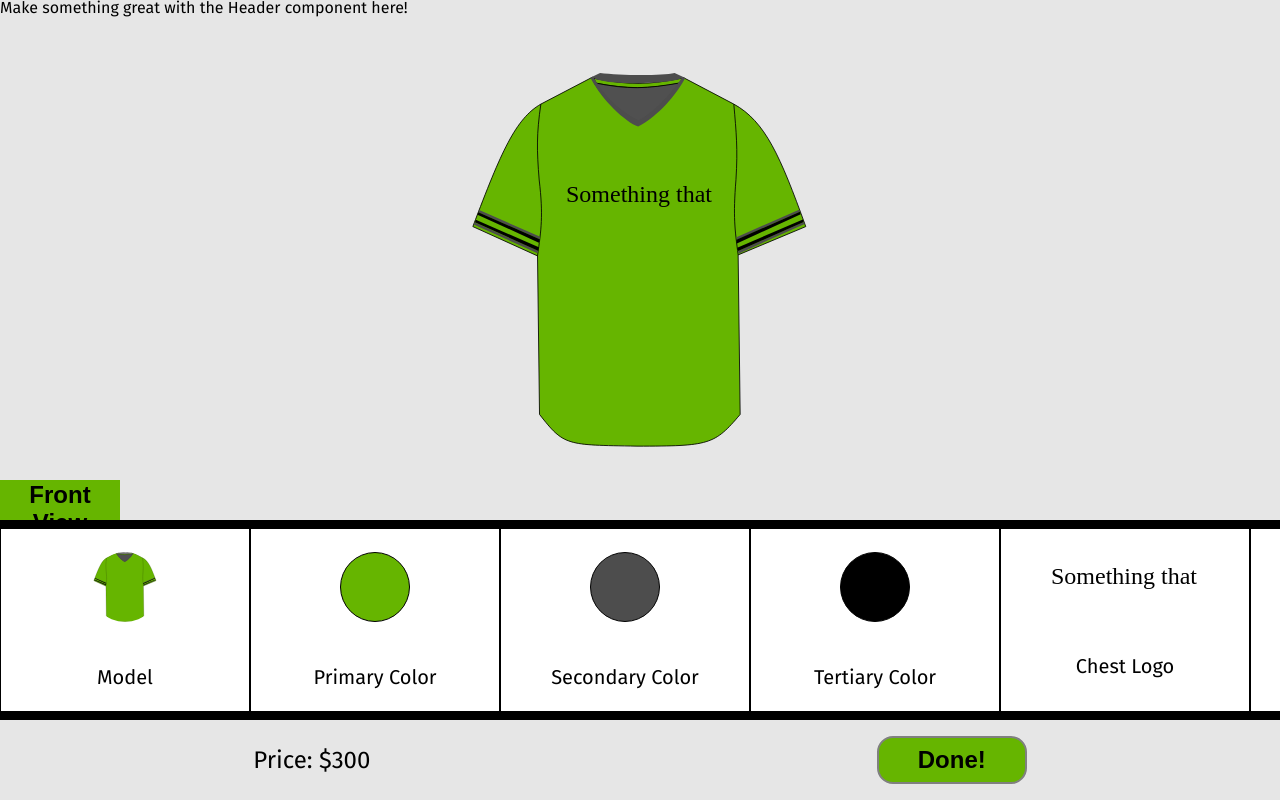
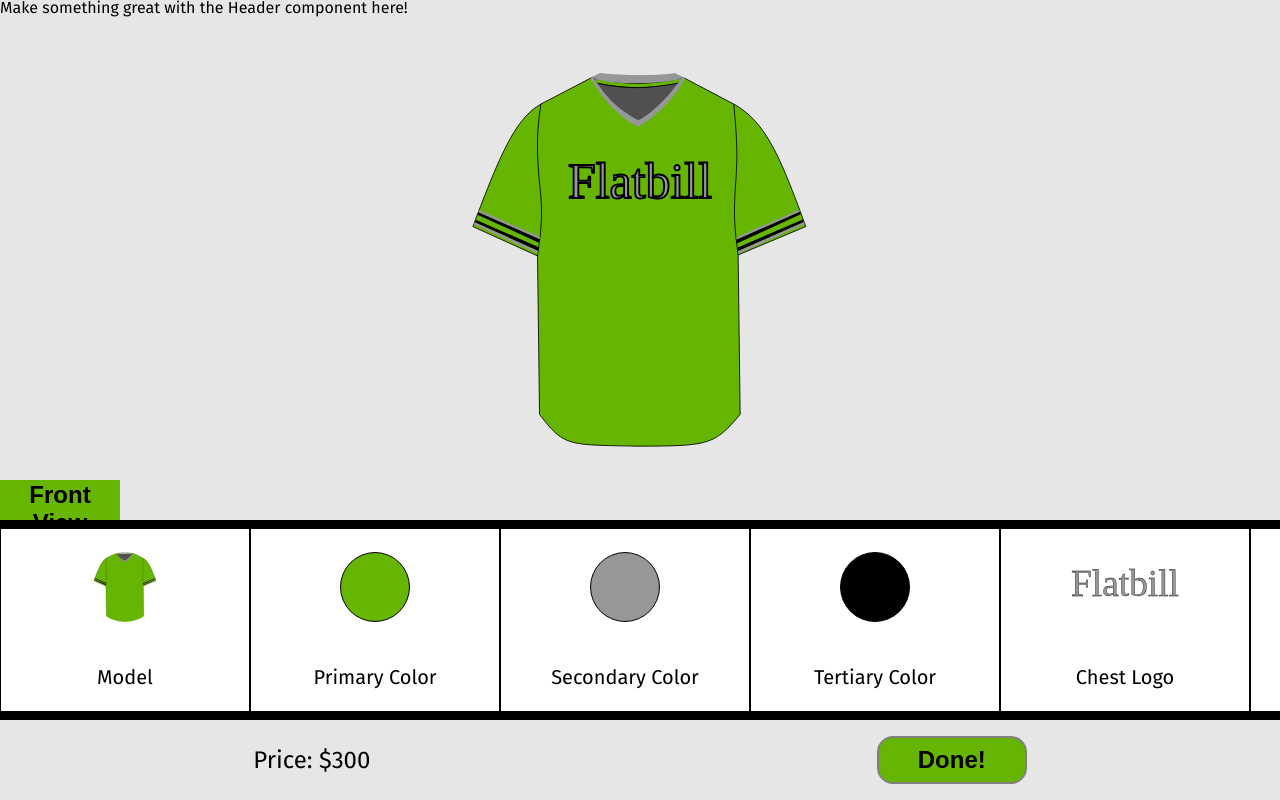
Before and after one commit to anthonyshew/flatbill-customizer, a React (Create React App) app in the folder client/: page / in a window 1280 px wide. Built offline with nearby package versions, Linux system fonts and the light colour scheme; a web font is replaced by a local one.

Commit message:
Massive chest logo custimizing progress.

```diff
--- a/client/package.json
+++ b/client/package.json
@@ -4,15 +4,14 @@
   "private": true,
   "proxy": "http://localhost:5000",
   "dependencies": {
+    "font-picker-react": "^3.5.0",
     "gsap": "^3.1.1",
     "node-sass": "^4.13.1",
     "react": "^16.12.0",
     "react-dom": "^16.12.0",
     "react-ga": "^2.7.0",
-    "react-lazyload": "^2.6.5",
     "react-router-dom": "^5.1.2",
-    "react-scripts": "^3.3.1",
-    "react-transition-group": "^4.3.0"
+    "react-scripts": "^3.3.1"
   },
   "scripts": {
     "start": "react-scripts start",
--- a/client/src/components/DefaultSlider/DefaultSlider.js
+++ b/client/src/components/DefaultSlider/DefaultSlider.js
@@ -2,7 +2,8 @@ import React from 'react'
 import SliderItem from '../SliderItem/SliderItem'
 
 import useStateValue from '../../lib/hooks/useStateValue'
-import SVG from '../SVG/SVG'
+import SVG from '../SVG'
+import ChestLogo from '../lib/ChestLogo'
 
 const DefaultSlider = ({ ...props }) => {
 
@@ -10,7 +11,6 @@ const DefaultSlider = ({ ...props }) => {
         primaryColor,
         secondaryColor,
         tertiaryColor,
-        chestLogo,
         leftArmLogo,
         rightArmLogo }, dispatch] = useStateValue()
 
@@ -35,7 +35,7 @@ const DefaultSlider = ({ ...props }) => {
         clickHandler: () => dispatch({ type: "EDITOR_CHANGE", menu: 'tertiaryColor' })
     },
     {
-        image: <p className="chest-logo" style={{ maxWidth: "150px", whiteSpace: "nowrap", overflow: "hidden", padding: "1px", fontFamily: chestLogo.fontFamily, fontSize: chestLogo.fontSize + "px" }}>{chestLogo.text}</p>,
+        image: <ChestLogo avatarImage className="avatar jersey-text" fontSize="32px" />,
         text: 'Chest Logo',
         clickHandler: () => dispatch({ type: "EDITOR_CHANGE", menu: 'chestLogo' })
     },
--- a/client/src/components/HorizontalSlider/HorizontalSlider.js
+++ b/client/src/components/HorizontalSlider/HorizontalSlider.js
@@ -1,5 +1,6 @@
 import React from 'react'
 import './_HorizontalSlider.scss'
+import FontPicker from 'font-picker-react'
 import useStateValue from '../../lib/hooks/useStateValue'
 
 import DefaultSlider from '../DefaultSlider'
@@ -9,7 +10,7 @@ import LogoSlider from '../LogoEditor'
 
 const HorizontalSlider = ({ ...props }) => {
 
-    const [{ editorCurrentlyOpen }] = useStateValue()
+    const [{ editorCurrentlyOpen, chestLogo }, dispatch] = useStateValue()
 
     return (
         <ul className="horizontal-slider">
@@ -19,7 +20,14 @@ const HorizontalSlider = ({ ...props }) => {
                         editorCurrentlyOpen === "secondaryColor" ? <ColorSlider colorType="secondary" /> :
                             editorCurrentlyOpen === "tertiaryColor" ? <ColorSlider colorType="tertiary" /> :
                                 editorCurrentlyOpen === "chestLogo" ? <LogoSlider logoLocation="chestLogo" /> :
-                                    console.error('There is probably a state issue.')
+                                    editorCurrentlyOpen === "fontPickerChest" ? <FontPicker
+                                        apiKey="AIzaSyC3bkG4lNevY9wZ7LXAyLOwUyFUgpyq4fw"
+                                        activeFontFamily={chestLogo.fontFamily}
+                                        onChange={nextFont => dispatch({
+                                            type: "LOGO_FONT_CHANGE",
+                                            newFont: nextFont.family
+                                        })} /> :
+                                        console.error('There is probably a state issue.')
             }
         </ul>
     )
--- a/client/src/components/LogoEditor/LogoEditor.js
+++ b/client/src/components/LogoEditor/LogoEditor.js
@@ -3,10 +3,11 @@ import SliderItem from '../SliderItem'
 
 import useStateValue from '../../lib/hooks/useStateValue'
 import SVG from '../SVG'
+import ChestLogo from '../lib/ChestLogo'
 
 const LogoEditor = ({ logoLocation, ...props }) => {
 
-    const [{ chestLogo, editorCurrentlyOpen }, dispatch] = useStateValue()
+    const [{ chestLogo }, dispatch] = useStateValue()
     return (
         <>
             <SliderItem
@@ -24,18 +25,19 @@ const LogoEditor = ({ logoLocation, ...props }) => {
                 handleClick={() => dispatch({ type: "FONT_SIZE_DOWN" })}
             />
             <SliderItem
-                image={
-                    <SVG name="increase-font-size" className="avatar" />
-                }
+                image={<SVG name="increase-font-size" className="avatar" />}
                 text="Increase Font Size"
                 handleClick={() => dispatch({ type: "FONT_SIZE_UP" })}
             />
             <SliderItem
-                image={
-                    <SVG name="increase-font-size" className="avatar" />
-                }
-                text="Increase Font Size"
-                handleClick={() => dispatch({ type: "FONT_SIZE_UP" })}
+                image={<ChestLogo avatarImage className="avatar jersey-text" fontSize="32px" />}
+                text="Select Font"
+                handleClick={() => dispatch({ type: "EDITOR_CHANGE", menu: "fontPickerChest" })}
+            />
+            <SliderItem
+                image={chestLogo.outline ? <SVG name="check-mark" className="avatar" /> : <SVG name="prohibit" className="avatar" />}
+                text="Toggle Outline"
+                handleClick={() => dispatch({ type: "TOGGLE_CHEST_OUTLINE" })}
             />
         </>
     )
--- a/client/src/components/ProductDisplay/ProductDisplay.js
+++ b/client/src/components/ProductDisplay/ProductDisplay.js
@@ -2,27 +2,17 @@ import React from 'react'
 import './_ProductDisplay.scss'
 import useStateValue from '../../lib/hooks/useStateValue'
 
-import SVG from '../SVG/SVG'
+import SVG from '../SVG'
+import ChestLogo from '../lib/ChestLogo'
 
 const ProductDisplay = ({ ...props }) => {
 
-    const [{ model, view, chestLogo }] = useStateValue()
+    const [{ model, view }] = useStateValue()
 
     return (
         <div className="product-display">
             {<SVG name={model + "-" + view} alt={'shut'} title={'up'} desc='please' /> ?? "Look at my product!"}
-            <p
-                className="chest-logo"
-                style={{
-                    maxWidth: "150px",
-                    whiteSpace: "nowrap",
-                    overflow: "hidden",
-                    padding: "1px",
-                    fontFamily: chestLogo.fontFamily,
-                    fontSize: chestLogo.fontSize + "px"
-                }}>
-                {chestLogo.text}
-            </p>
+            {view === "front" ? <ChestLogo className="chest-logo" /> : null}
         </div>
     )
 }
--- a/client/src/components/ProductDisplay/_ProductDisplay.scss
+++ b/client/src/components/ProductDisplay/_ProductDisplay.scss
@@ -15,6 +15,7 @@
         position: absolute;
         left: 50%;
         top: 34%;
-        transform: translate(-50%, -34%)
+        transform: translate(-50%, -34%);
+        text-align: center;
     }
 }
--- a/client/src/components/SVG/SVG.js
+++ b/client/src/components/SVG/SVG.js
@@ -197,6 +197,30 @@ const getPath = (name,
                     </svg>
                 </>
             )
+        case "check-mark":
+            return (
+                <>
+                    <svg className={className} viewBox="0 0 120 60" fill="none" role="img" alt="Check yes!" >
+                        <path
+                            d="M4.183 47.378l20.648 19.81a5 5 0 006.505.36L96.23 17.751a5 5 0 00.688-7.294l-5.255-5.895a5 5 0 00-6.883-.554l-52.906 42.95a5 5 0 01-6.95-.63l-8.897-10.394a5 5 0 00-7.334-.284L4.11 40.235a5 5 0 00.074 7.143z"
+                            stroke="#086300"
+                            strokeWidth={5}
+                        />
+                    </svg>
+                </>
+            )
+        case "prohibit":
+            return (
+                <>
+                    <svg className={className} viewBox="0 0 100 100" fill="none" role="img" alt="The sign for general prohibition.">
+                        <path
+                            d="M66.373 8.071L26.097 88.134C13.424 80.172 5 66.07 5 50 5 25.147 25.147 5 50 5a44.887 44.887 0 0116.373 3.071zM50 95a44.93 44.93 0 01-14.894-2.523l40.118-79.748C87.158 20.82 95 34.495 95 50c0 24.853-20.147 45-45 45z"
+                            stroke="#E61B1B"
+                            strokeWidth={10}
+                        />
+                    </svg>
+                </>
+            )
         default:
             return <svg className={className} role="img">
                 <title>Forgotten SVG!</title>
--- /dev/null
+++ b/client/src/components/lib/ChestLogo.js
@@ -0,0 +1,40 @@
+import React from 'react'
+import useStateValue from '../../lib/hooks/useStateValue'
+
+const ChestLogo = ({ className, avatarImage, fontSize, ...props }) => {
+
+    const [{ chestLogo, secondaryColor, tertiaryColor }] = useStateValue()
+
+    return (
+        <>
+            <svg className={className} style={{ width: avatarImage ? "100%" : "" }} viewBox="0 0 73 60" fill="none" role="img" >
+                <text x="50%" y={avatarImage ? "50%" : "33%"} dominantBaseline="middle" textAnchor="middle"
+                    style={{
+                        fill: secondaryColor,
+                        stroke: tertiaryColor,
+                        strokeWidth: chestLogo.outline ? .3 : 0,
+                        fontFamily: chestLogo.fontFamily,
+                        fontSize: fontSize || chestLogo.fontSize,
+                        borderRadius: "initial"
+                    }}>
+                    {chestLogo.text}
+                </text>
+            </svg>
+            {/* <p
+                className="chest-logo"
+                style={{
+                    maxWidth: "150px",
+                    whiteSpace: "nowrap",
+                    overflow: "hidden",
+                    padding: "1px",
+                    fontFamily: chestLogo.fontFamily,
+                    fontSize: chestLogo.fontSize + "px",
+                    color: tertiaryColor
+                }}>
+                {chestLogo.text}
+            </p> */}
+        </>
+    )
+}
+
+export default ChestLogo
--- a/client/src/lib/state/state.js
+++ b/client/src/lib/state/state.js
@@ -3,13 +3,13 @@ export const initialState = {
     view: 'front',
     model: 'solid',
     primaryColor: '#66b500',
-    secondaryColor: '#4d4d4d',
+    secondaryColor: '#969799',
     tertiaryColor: '#000000',
     chestLogo: {
-        text: "Something that is vastly too long",
+        text: "Flatbill",
         fontFamily: "Fira Sans Condensed",
-        fontSize: 24,
-        outline: false
+        fontSize: 8,
+        outline: true
     },
     leftArmLogo: 'logo',
     rightArmLogo: 'hamburger',
@@ -70,6 +70,22 @@ export const reducer = (state, action) => {
                     fontSize: state.chestLogo.fontSize + 1
                 }
             }
+        case 'TOGGLE_CHEST_OUTLINE':
+            return {
+                ...state,
+                chestLogo: {
+                    ...state.chestLogo,
+                    outline: !state.chestLogo.outline
+                }
+            }
+        case 'LOGO_FONT_CHANGE':
+            return {
+                ...state,
+                chestLogo: {
+                    ...state.chestLogo,
+                    fontFamily: action.newFont
+                }
+            }
         default:
             return state
     }
```
Also changed, not shown: 2 other files (tests, documents, lock files or other folders).
